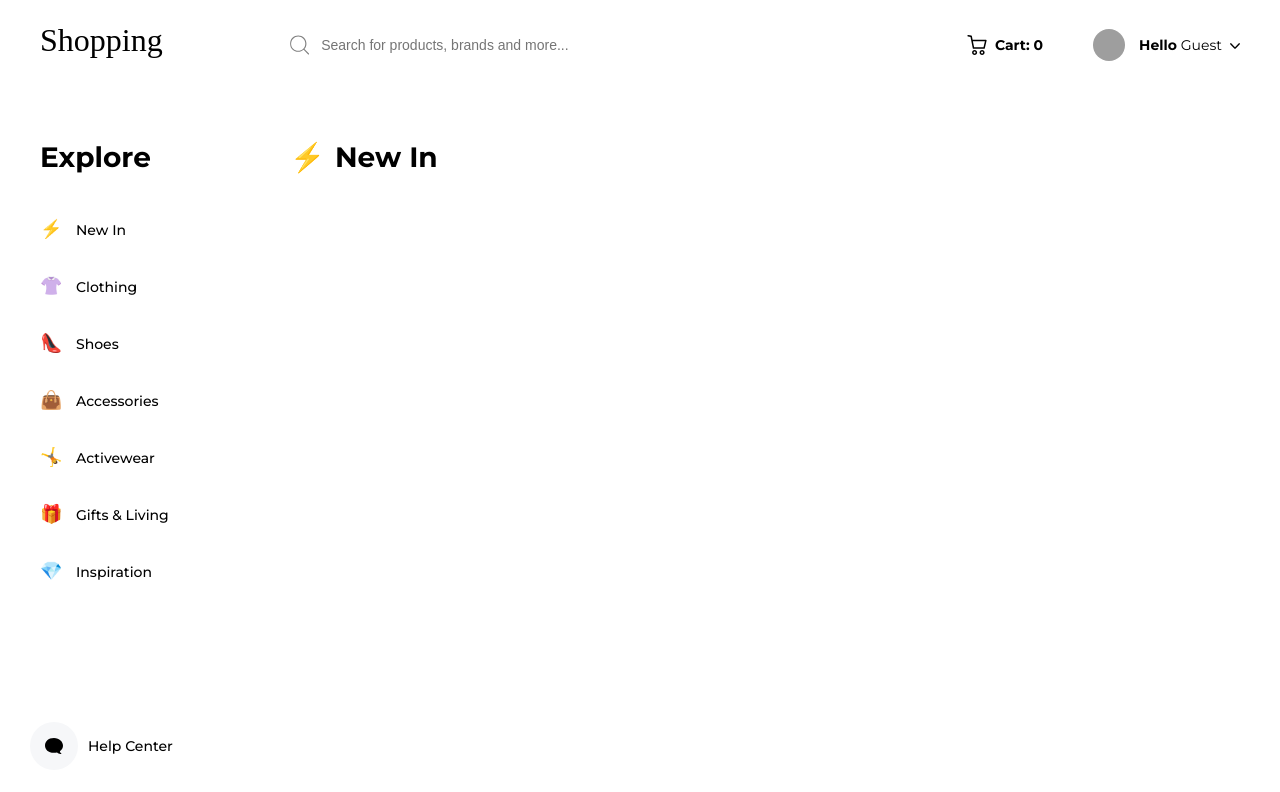
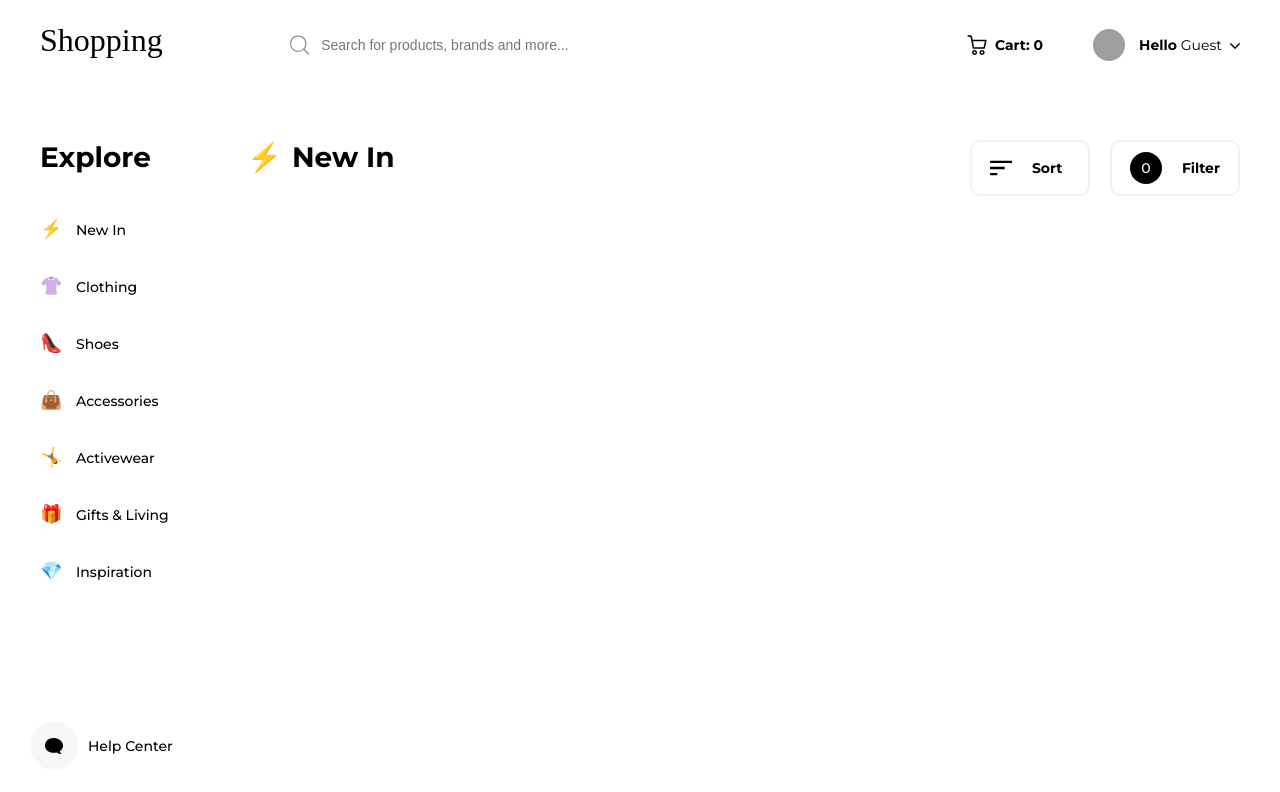
Before and after one commit to Cool-Dev121/next-ecommerce, a Next.js app: page / in a window 1280 px wide. Shown: the top 792 px of the page. Built offline with nearby package versions, Linux system fonts and the light colour scheme; grey boxes are pictures that could not be loaded; a web font is replaced by a local one.

Commit message:
Create filter buttons

```diff
--- /dev/null
+++ b/components/FilterButton/button.module.scss
@@ -0,0 +1,26 @@
+.container {
+  padding: 18px;
+  padding-top: 10px;
+  padding-bottom: 10px;
+  min-width: 120px;
+  border: 2px solid #f2f2f2;
+  border-radius: 10px;
+  display: flex;
+  align-items: center;
+
+  .counter {
+    background-color: black;
+    width: 32px;
+    height: 32px;
+    display: flex;
+    align-items: center;
+    justify-content: center;
+    color: white;
+    font-weight: 500;
+    border-radius: 100%;
+  }
+
+  .text {
+    margin-left: 20px;
+  }
+}
--- /dev/null
+++ b/components/FilterButton/index.js
@@ -0,0 +1,18 @@
+import React from "react";
+
+import styles from "./button.module.scss";
+import SortIcon from "@/icons/sort";
+
+export default function Button({ type, count, ...props }) {
+  return (
+    <div className={styles.container} {...props}>
+      {type === "sort" ? (
+        <SortIcon width={22} />
+      ) : (
+        <div className={styles.counter}>{count}</div>
+      )}
+
+      <span className={styles.text}>{type === "sort" ? "Sort" : "Filter"}</span>
+    </div>
+  );
+}
--- /dev/null
+++ b/components/icons/sort.js
@@ -0,0 +1,11 @@
+import * as React from "react";
+
+function SortIcon(props) {
+  return (
+    <svg viewBox="0 0 459 459" {...props}>
+      <path d="M0 382.5h153v-51H0v51zm0-306v51h459v-51H0zM0 255h306v-51H0v51z" />
+    </svg>
+  );
+}
+
+export default SortIcon;
--- a/pages/index.js
+++ b/pages/index.js
@@ -1,5 +1,7 @@
 import Head from "next/head";
 import styles from "./index.module.scss";
+
+import Button from "components/FilterButton";
 
 export default function Home() {
   return (
@@ -10,9 +12,15 @@ export default function Home() {
       </Head>
 
       <main className={styles.main}>
-        <h1 className={styles.title}>
-          <span className={styles.emoji}>⚡</span>New In
-        </h1>
+        <div className={styles.header}>
+          <h1 className={styles.title}>
+            <span className={styles.emoji}>⚡</span>New In
+          </h1>
+          <div className={styles.headerButtons}>
+            <Button type="sort" style={{ marginRight: 20 }} />
+            <Button count={0} />
+          </div>
+        </div>
       </main>
     </div>
   );
--- a/pages/index.module.scss
+++ b/pages/index.module.scss
@@ -1,5 +1,9 @@
 .container {
+  width: 100%;
   .main {
+    .header {
+      display: flex;
+
       .title {
         font-size: 28px;
         margin: 0;
@@ -12,5 +16,13 @@
           margin-right: 10px;
         }
       }
+
+      .headerButtons {
+        display: flex;
+        margin-left: auto;
+        font-size: 14px;
+        font-weight: bold;
       }
     }
+  }
+}
```
Lines whose indentation alone changed are shown as unchanged.
